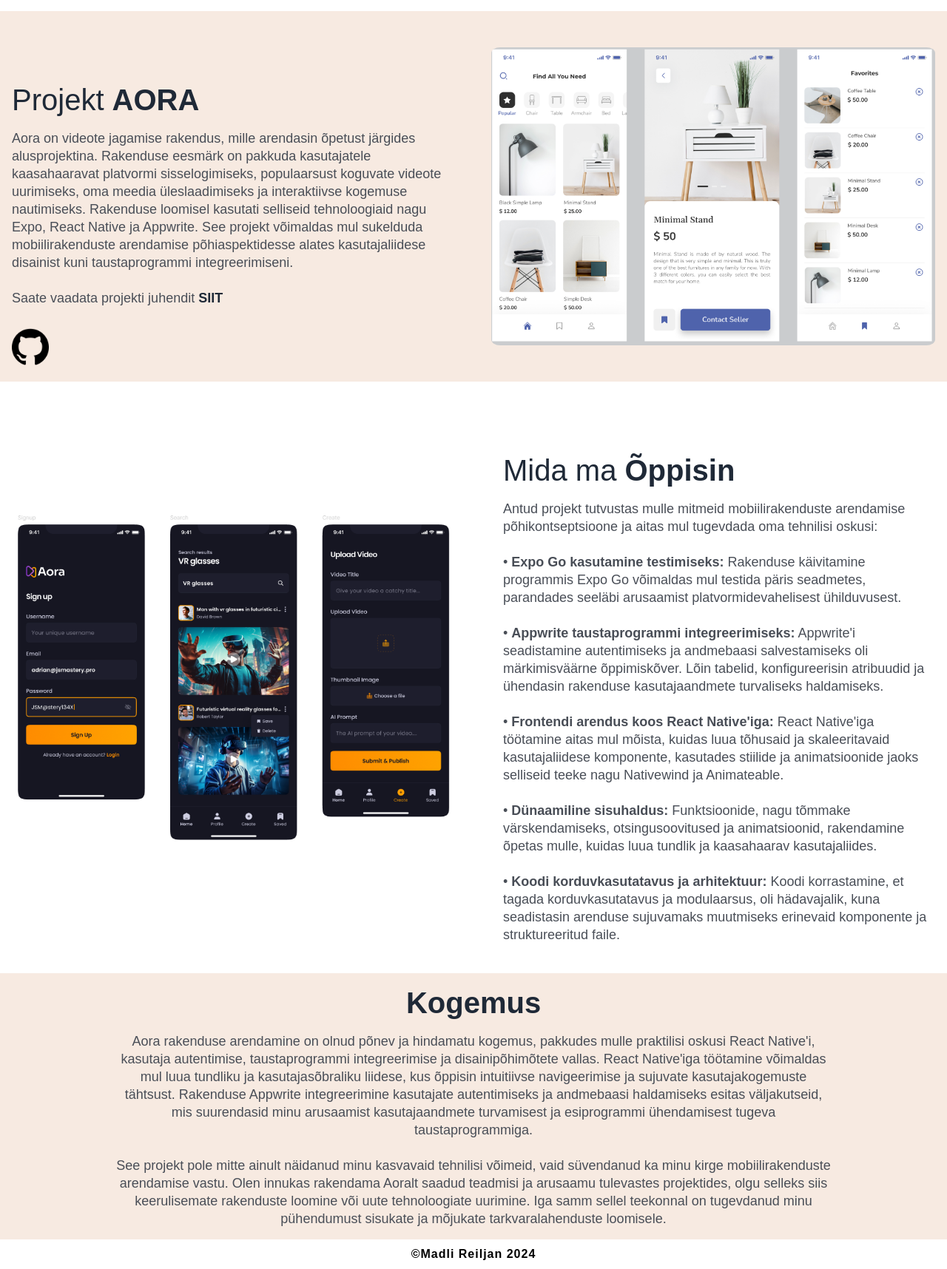
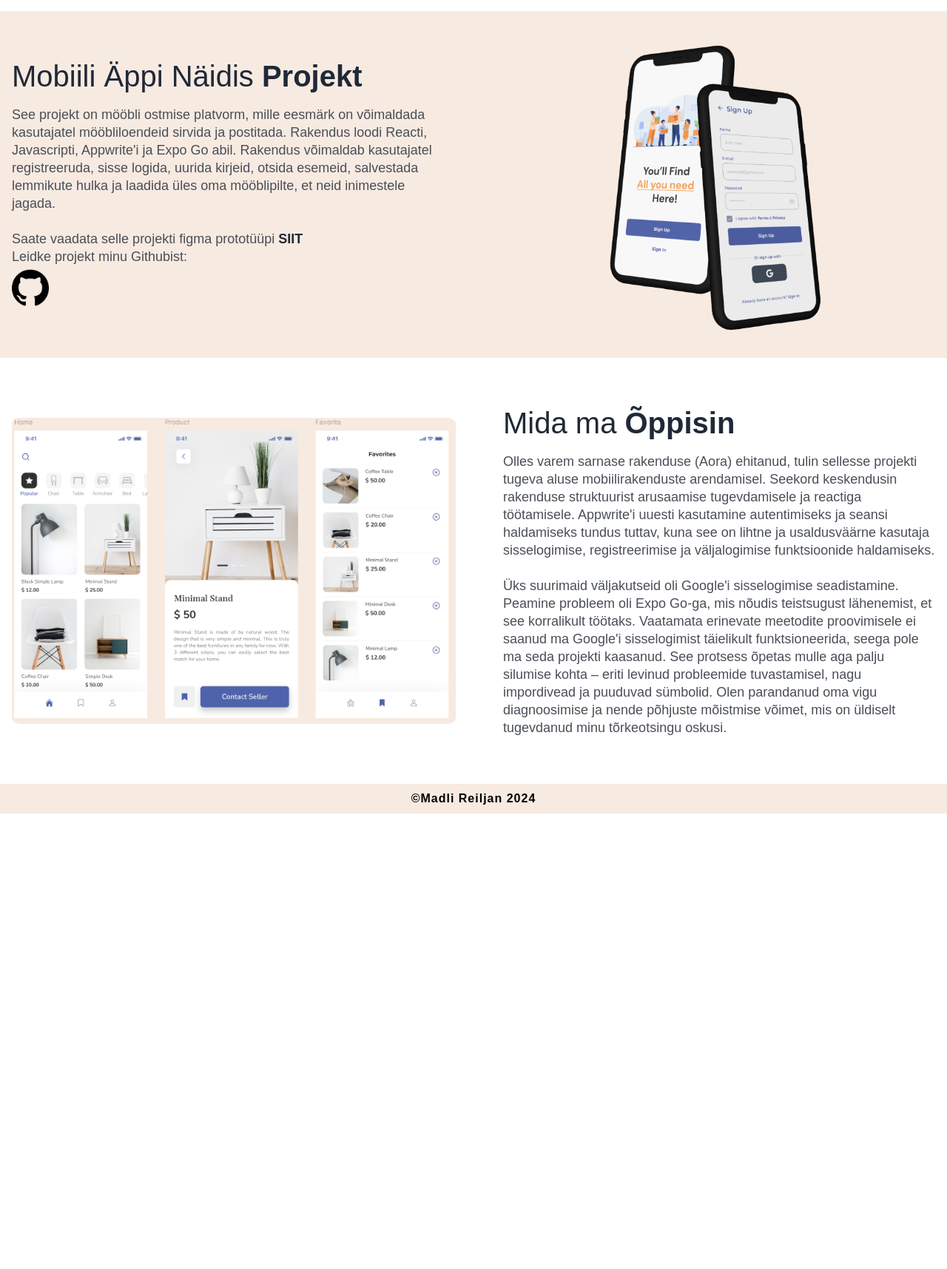
Before and after one commit to MadliReiljan/E-portfolio, a plain HTML site: page portfolio/mobileappexample/est.html in a window 1280 px wide. Shown: the part 61-1777 px from the top of the page at 74% size. After the commit the page ends 1161 px from the top, so only its background shows below. Drawn offline with nearby package versions, Linux system fonts and the light colour scheme.

Commit message:
More text and pictures

```diff
--- a/portfolio/aora/styles.css
+++ b/portfolio/aora/styles.css
@@ -128,7 +128,7 @@
     font-weight: 400;
     line-height: 3rem;
     color: var(--text-dark);
-    margin-top: 5rem;
+    margin-top: 3rem;
     margin-bottom: 1rem;
   }
 
@@ -141,6 +141,7 @@
     color: #494e57;
     place-items: center;
     font-size: 18px;
+    margin-bottom: 3rem;
   }
 
   .image {
@@ -158,6 +159,19 @@
     font-weight: bold;
     color: #1f2937;
     text-decoration: none;
+  }
+
+  .title3 {
+    font-size: 2.5rem;
+    font-weight: 400;
+    line-height: 3rem;
+    color: var(--text-dark);
+    margin-top: 5rem;
+    margin-bottom: 1rem;
+  }
+
+  .title3 span {
+    font-weight: 600;
   }
 
   .centered-text {
--- a/portfolio/mobileappexample/est.html
+++ b/portfolio/mobileappexample/est.html
@@ -37,51 +37,32 @@
       <section id="aora" class="aora">
         <div class="about_aora">
           <div class="content2">
-              <h1 class="title2">Projekt <span>AORA</span></h1>
+              <h1 class="title2">Mobiili Äppi Näidis <span>Projekt</span></h1>
               <p class="description2">
-                Aora on videote jagamise rakendus, mille arendasin õpetust järgides alusprojektina.
-                Rakenduse eesmärk on pakkuda kasutajatele kaasahaaravat platvormi sisselogimiseks, populaarsust koguvate videote uurimiseks, oma meedia üleslaadimiseks ja interaktiivse kogemuse nautimiseks.
-                Rakenduse loomisel kasutati selliseid tehnoloogiaid nagu Expo, React Native ja Appwrite. See projekt võimaldas mul sukelduda mobiilirakenduste arendamise põhiaspektidesse alates kasutajaliidese disainist kuni taustaprogrammi integreerimiseni.
+                See projekt on mööbli ostmise platvorm, mille eesmärk on võimaldada kasutajatel mööbliloendeid sirvida ja postitada. Rakendus loodi Reacti, Javascripti, Appwrite'i ja Expo Go abil. Rakendus võimaldab kasutajatel registreeruda, sisse logida, uurida kirjeid, otsida esemeid, salvestada lemmikute hulka ja laadida üles oma mööblipilte, et neid inimestele jagada.
                 <br><br>
-                Saate vaadata projekti juhendit <a class="link" href="https://www.youtube.com/watch?v=ZBCUegTZF7M" target="_blank">SIIT</a> <br><br>
-                <a href="https://github.com/MadliReiljan/AORA_App" target="_blank"><img src="../../assets/git.png" alt="GitHub Icon" style="margin-top: 5px; height: auto; width: 50px; cursor: pointer;"></a>
+                Saate vaadata selle projekti figma prototüüpi <a class="link" href="https://www.youtube.com/watch?v=ZBCUegTZF7M" target="_blank">SIIT</a> <br>
+                Leidke projekt minu Githubist: <br>
+                <a href="https://github.com/MadliReiljan/MobileAppExample" target="_blank"><img src="../../assets/git.png" alt="GitHub Icon" style="margin-top: 5px; height: auto; width: 50px; cursor: pointer;"></a>
               </p>
           </div>
           <div class="image">
-            <img src="../../assets/MobileAppExample.png" alt="Profile pictrue" />
+            <img src="../../assets/mockup.png" alt="Profile pictrue" />
           </div>
         </div>
       </section>
       <section>
         <div class="about_aora">
           <div class="image">
-            <img src="../../assets/aorascreens2.png" alt="Profile pictrue" />
+            <img src="../../assets/appexample.png" alt="Profile pictrue" />
           </div>
           <div class="content2">
               <h1 class="title2">Mida ma <span>Õppisin</span></h1>
               <p class="description2">
-                Antud projekt tutvustas mulle mitmeid mobiilirakenduste arendamise põhikontseptsioone ja aitas mul tugevdada oma tehnilisi oskusi: <br><br>
-                &#x2022; <span style="font-weight: 700;">Expo Go kasutamine testimiseks:</span>
-                Rakenduse käivitamine programmis Expo Go võimaldas mul testida päris seadmetes, parandades seeläbi arusaamist platvormidevahelisest ühilduvusest.<br><br>
-                &#x2022; <span style="font-weight: 700;">Appwrite taustaprogrammi integreerimiseks:</span>
-                Appwrite'i seadistamine autentimiseks ja andmebaasi salvestamiseks oli märkimisväärne õppimiskõver. Lõin tabelid, konfigureerisin atribuudid ja ühendasin rakenduse kasutajaandmete turvaliseks haldamiseks.<br><br>
-                &#x2022; <span style="font-weight: 700;">Frontendi arendus koos React Native'iga:</span>
-                React Native'iga töötamine aitas mul mõista, kuidas luua tõhusaid ja skaleeritavaid kasutajaliidese komponente, kasutades stiilide ja animatsioonide jaoks selliseid teeke nagu Nativewind ja Animateable.<br><br>
-                &#x2022; <span style="font-weight: 700;">Dünaamiline sisuhaldus:</span>
-                Funktsioonide, nagu tõmmake värskendamiseks, otsingusoovitused ja animatsioonid, rakendamine õpetas mulle, kuidas luua tundlik ja kaasahaarav kasutajaliides.<br><br>
-                &#x2022; <span style="font-weight: 700;">Koodi korduvkasutatavus ja arhitektuur:</span>
-                Koodi korrastamine, et tagada korduvkasutatavus ja modulaarsus, oli hädavajalik, kuna seadistasin arenduse sujuvamaks muutmiseks erinevaid komponente ja struktureeritud faile.<br><br>
-              </p>
-          </div>
-        </div>
-      </section>
-      <section id="aora" class="centered-text">
-        <div class="centered">
-          <div >
-              <h1 class="title2"><span>Kogemus</span></h1>
-              <p class="description2">
-                Aora rakenduse arendamine on olnud põnev ja hindamatu kogemus, pakkudes mulle praktilisi oskusi React Native'i, kasutaja autentimise, taustaprogrammi integreerimise ja disainipõhimõtete vallas. React Native'iga töötamine võimaldas mul luua tundliku ja kasutajasõbraliku liidese, kus õppisin intuitiivse navigeerimise ja sujuvate kasutajakogemuste tähtsust. Rakenduse Appwrite integreerimine kasutajate autentimiseks ja andmebaasi haldamiseks esitas väljakutseid, mis suurendasid minu arusaamist kasutajaandmete turvamisest ja esiprogrammi ühendamisest tugeva taustaprogrammiga. <br><br>
-                See projekt pole mitte ainult näidanud minu kasvavaid tehnilisi võimeid, vaid süvendanud ka minu kirge mobiilirakenduste arendamise vastu. Olen innukas rakendama Aoralt saadud teadmisi ja arusaamu tulevastes projektides, olgu selleks siis keerulisemate rakenduste loomine või uute tehnoloogiate uurimine. Iga samm sellel teekonnal on tugevdanud minu pühendumust sisukate ja mõjukate tarkvaralahenduste loomisele.
+                Olles varem sarnase rakenduse (Aora) ehitanud, tulin sellesse projekti tugeva aluse mobiilirakenduste arendamisel. Seekord keskendusin rakenduse struktuurist arusaamise tugevdamisele ja reactiga töötamisele.
+                Appwrite'i uuesti kasutamine autentimiseks ja seansi haldamiseks tundus tuttav, kuna see on lihtne ja usaldusväärne kasutaja sisselogimise, registreerimise ja väljalogimise funktsioonide haldamiseks. <br><br>
+                Üks suurimaid väljakutseid oli Google'i sisselogimise seadistamine. Peamine probleem oli Expo Go-ga, mis nõudis teistsugust lähenemist, et see korralikult töötaks. Vaatamata erinevate meetodite proovimisele ei saanud ma Google'i sisselogimist täielikult funktsioneerida, seega pole ma seda projekti kaasanud. See protsess õpetas mulle aga palju silumise kohta – eriti levinud probleemide tuvastamisel, nagu impordivead ja puuduvad sümbolid.
+                Olen parandanud oma vigu diagnoosimise ja nende põhjuste mõistmise võimet, mis on üldiselt tugevdanud minu tõrkeotsingu oskusi.
               </p>
           </div>
         </div>
--- a/portfolio/mobileappexample/styles.css
+++ b/portfolio/mobileappexample/styles.css
@@ -128,7 +128,7 @@
     font-weight: 400;
     line-height: 3rem;
     color: var(--text-dark);
-    margin-top: 5rem;
+    margin-top: 3rem;
     margin-bottom: 1rem;
   }
 
@@ -141,6 +141,7 @@
     color: #494e57;
     place-items: center;
     font-size: 18px;
+    margin-bottom: 3rem;
   }
 
   .image {
@@ -176,7 +177,7 @@
   }
 
   .footer {
-    background-color: white;
+    background-color: #f7eae1;
     height: 5vh;
     display: flex;
     align-items: center;
```
Also changed, not shown: index.html (+6 -6 lines), portfolio/aora/index.html (+3 -2 lines), portfolio/mobileappexample/index.html (+11 -30 lines), assets/aoramockup.png (added), assets/appexample.png (added), assets/hackatonmockup.png (added), assets/hollomockup.png (added), assets/ketlynvillem.png (added), assets/massagemockup.png (added), assets/mockup.png (added), assets/villemmockup.png (added).
